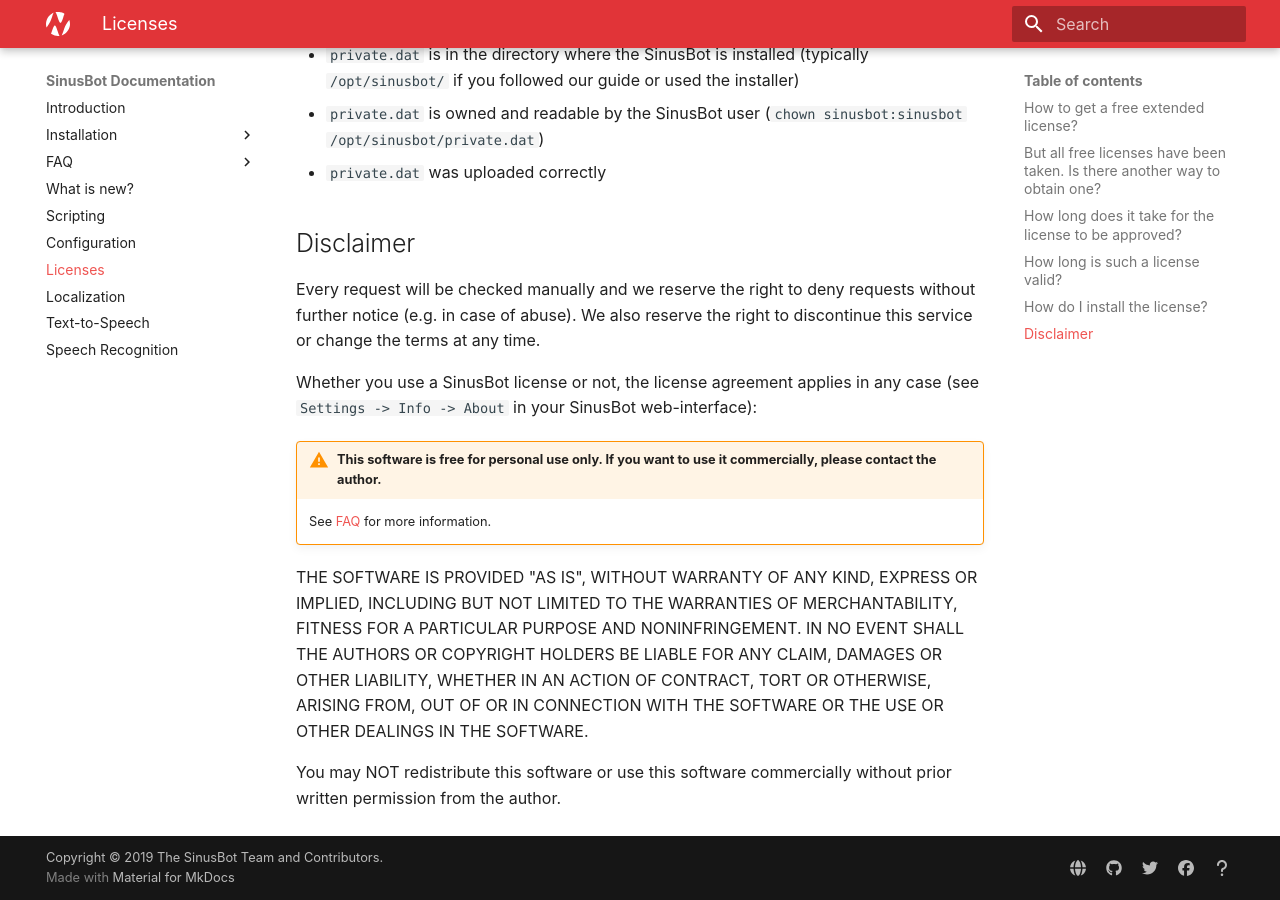
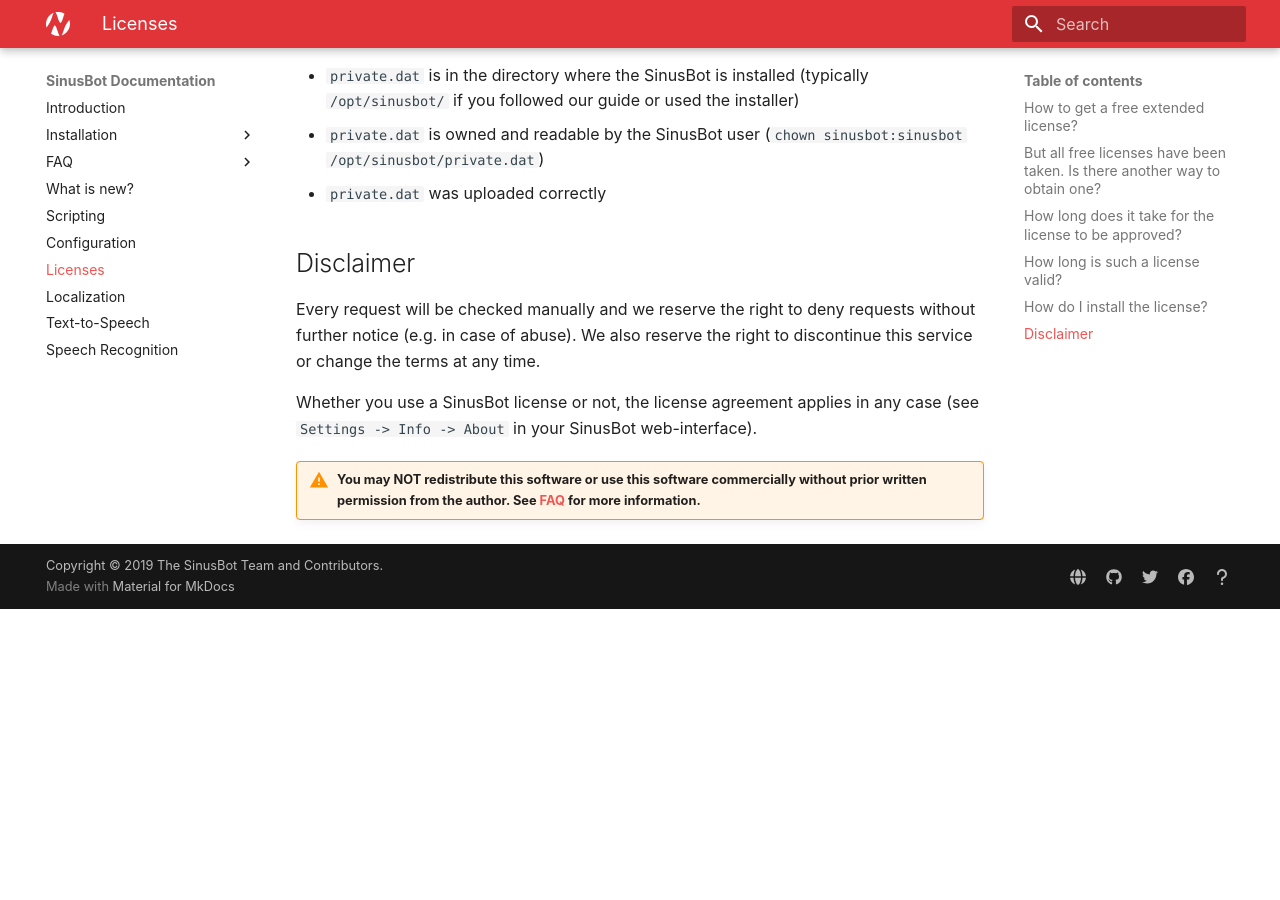
Before and after one commit to SinusBot/docs, an MkDocs documentation site: the page built from docs/licenses.md, in a window 1280 px wide and 900 px high, scrolled down 1414 px. Built offline with MkDocs 1.6.1 and Material for MkDocs 9.7.7, drawn with Linux system fonts in a browser that asks for light colours; after the commit the page ends 2023 px from its top, so only the background shows below that; some of the changed text lies outside the part shown.

```diff
--- a/docs/licenses.md
+++ b/docs/licenses.md
@@ -40,11 +41,6 @@ Make sure that...
 
 Every request will be checked manually and we reserve the right to deny requests without further notice (e.g. in case of abuse). We also reserve the right to discontinue this service or change the terms at any time.
 
-Whether you use a SinusBot license or not, the license agreement applies in any case (see `Settings -> Info -> About` in your SinusBot web-interface):
+Whether you use a SinusBot license or not, the license agreement applies in any case (see `Settings -> Info -> About` in your SinusBot web-interface).
 
-!!! warning "This software is free for personal use only. If you want to use it commercially, please contact the author."
-    See [FAQ](https://sinusbot.github.io/docs/faq/general/#commercial-use) for more information.
-
-THE SOFTWARE IS PROVIDED "AS IS", WITHOUT WARRANTY OF ANY KIND, EXPRESS OR IMPLIED, INCLUDING BUT NOT LIMITED TO THE WARRANTIES OF MERCHANTABILITY, FITNESS FOR A PARTICULAR PURPOSE AND NONINFRINGEMENT. IN NO EVENT SHALL THE AUTHORS OR COPYRIGHT HOLDERS BE LIABLE FOR ANY CLAIM, DAMAGES OR OTHER LIABILITY, WHETHER IN AN ACTION OF CONTRACT, TORT OR OTHERWISE, ARISING FROM, OUT OF OR IN CONNECTION WITH THE SOFTWARE OR THE USE OR OTHER DEALINGS IN THE SOFTWARE.
-
-You may NOT redistribute this software or use this software commercially without prior written permission from the author.
+!!! warning "You may NOT redistribute this software or use this software commercially without prior written permission from the author. See [FAQ](https://sinusbot.github.io/docs/faq/general/#commercial-use) for more information."
```
Also changed, not shown: other parts of docs/licenses.md (+2 -1 lines).
